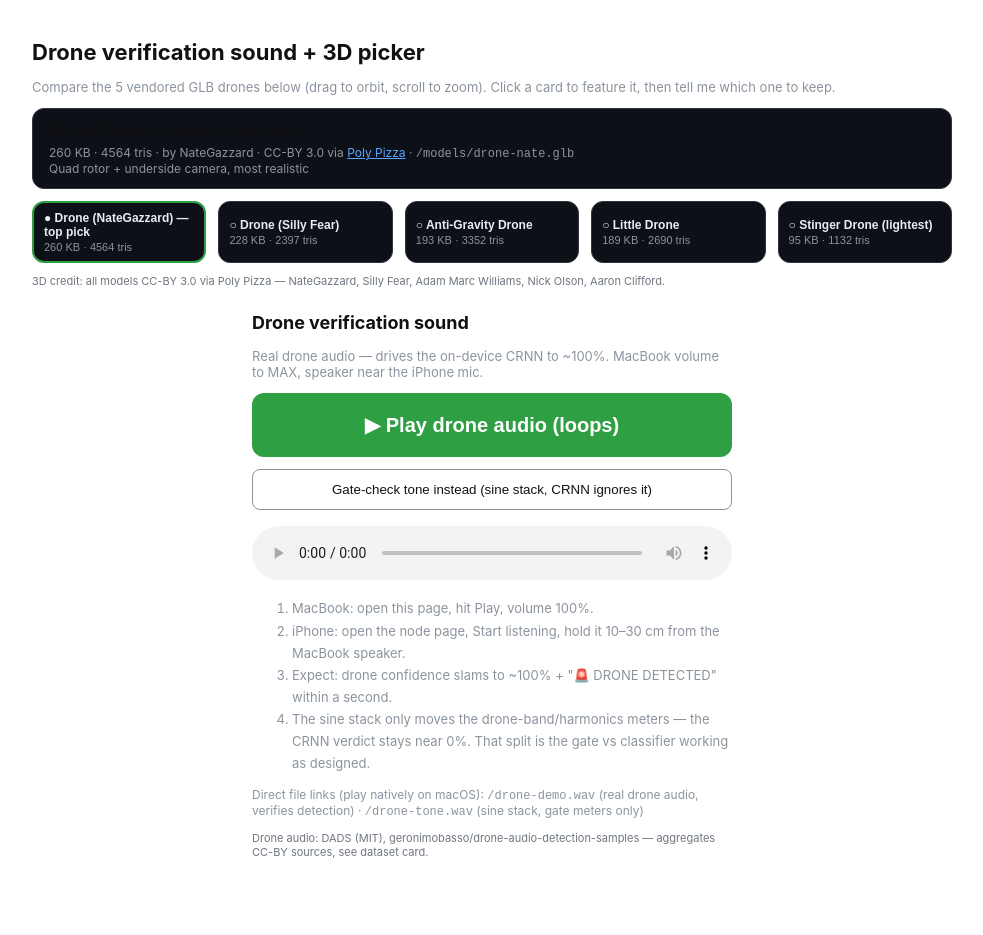
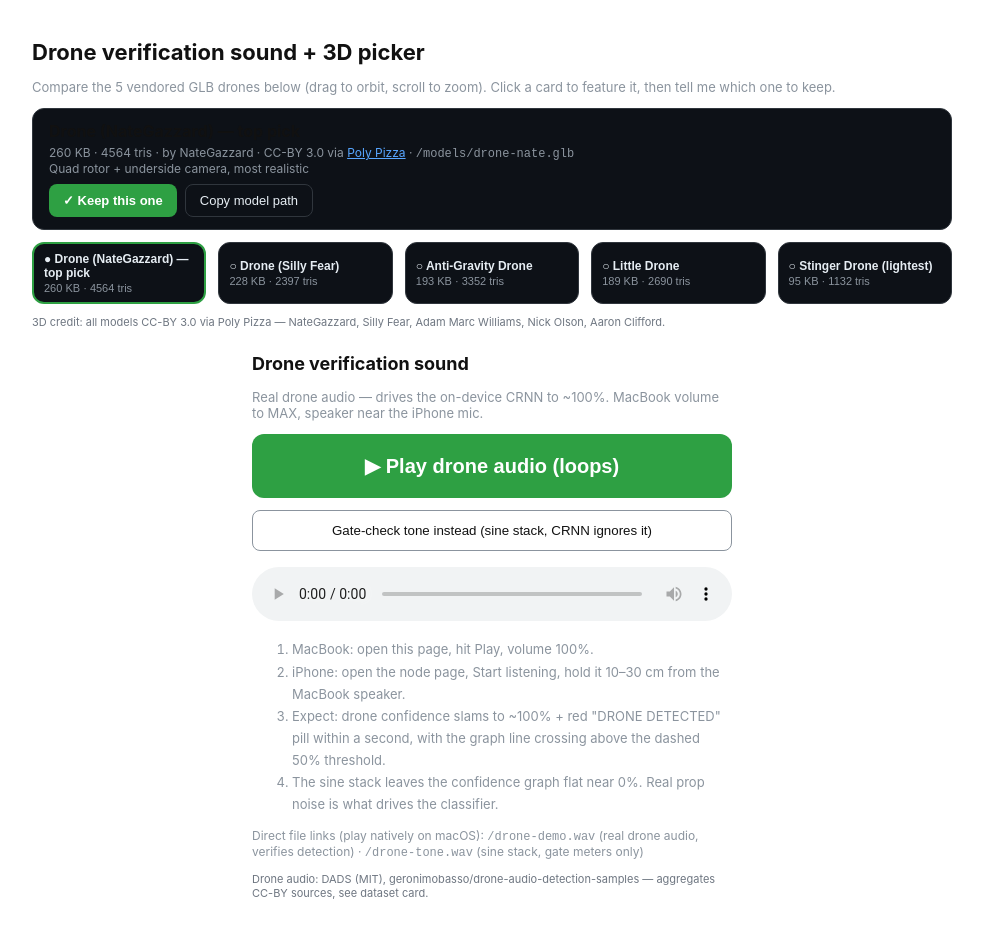
Before and after one commit to hongnoul/dnhacks-node, a Next.js app in the folder ml-demo/: page /tone in a window 1280 px wide. Shown: the whole page, without its empty margins (148-1131 px from the left). Before the commit the page ends 894 px from the top, so only its background shows below. Built offline with nearby package versions, Linux system fonts and the light colour scheme.

Commit message:
White theme follow-ups: tone instructions, manifest colors, graph resize fix

```diff
--- a/ml-demo/app/page.tsx
+++ b/ml-demo/app/page.tsx
@@ -178,6 +178,8 @@ export default function NodePage() {
   const wasDetectingRef = useRef(false);
   const wakeLockRef = useRef<{ release(): Promise<void> } | null>(null);
   const canvasRef = useRef<HTMLCanvasElement | null>(null);
+  const historyRef = useRef<Point[]>([]);
+  historyRef.current = history;
   const [nowTick, setNowTick] = useState<number>(Date.now());
 
   const start = useCallback(async () => {
@@ -272,7 +274,7 @@ export default function NodePage() {
 
   useEffect(() => {
     const onResize = () => {
-      if (canvasRef.current) drawGraph(canvasRef.current, history, Date.now());
+      if (canvasRef.current) drawGraph(canvasRef.current, historyRef.current, Date.now());
     };
     window.addEventListener("resize", onResize);
     window.addEventListener("orientationchange", onResize);
@@ -280,7 +282,7 @@ export default function NodePage() {
       window.removeEventListener("resize", onResize);
       window.removeEventListener("orientationchange", onResize);
     };
-  }, [history]);
+  }, []);
 
   const stop = useCallback(() => {
     micRef.current?.stop();
--- a/ml-demo/app/tone/page.tsx
+++ b/ml-demo/app/tone/page.tsx
@@ -92,7 +92,17 @@ const DRONES: Drone[] = [
 export default function TonePage() {
   const [playing, setPlaying] = useState(false);
   const [mode, setMode] = useState<"drone" | "synth">("drone");
-  const [selected, setSelected] = useState<Drone>(DRONES[0]);
+  const [selected, setSelected] = useState<Drone>(() => {
+    if (typeof window === "undefined") return DRONES[0];
+    const saved = window.localStorage.getItem("tone-drone-id");
+    return DRONES.find((d) => d.id === saved) ?? DRONES[0];
+  });
+  const [copied, setCopied] = useState(false);
+  const [kept, setKept] = useState<string | null>(() =>
+    typeof window === "undefined"
+      ? null
+      : window.localStorage.getItem("tone-drone-id"),
+  );
   const ctxRef = useRef<AudioContext | null>(null);
   const nodesRef = useRef<OscillatorNode[]>([]);
   const droneRef = useRef<HTMLAudioElement | null>(null);
@@ -209,6 +219,52 @@ export default function TonePage() {
             · <code>{selected.src}</code>
           </div>
           <div style={{ fontSize: 12, color: "#8b949e" }}>{selected.note}</div>
+          <div style={{ display: "flex", gap: 8, marginTop: 8 }}>
+            <button
+              onClick={() => {
+                try {
+                  window.localStorage.setItem("tone-drone-id", selected.id);
+                } catch {
+                  /* private mode */
+                }
+                setKept(selected.id);
+              }}
+              style={{
+                padding: "8px 14px",
+                borderRadius: 8,
+                border: "none",
+                background: "#2ea043",
+                color: "white",
+                fontWeight: 700,
+                fontSize: 13,
+                cursor: "pointer",
+              }}
+            >
+              ✓ {kept === selected.id ? "Kept — reload-safe" : "Keep this one"}
+            </button>
+            <button
+              onClick={async () => {
+                try {
+                  await navigator.clipboard.writeText(selected.src);
+                  setCopied(true);
+                  setTimeout(() => setCopied(false), 1500);
+                } catch {
+                  /* clipboard unavailable */
+                }
+              }}
+              style={{
+                padding: "8px 14px",
+                borderRadius: 8,
+                border: "1px solid #30363d",
+                background: "transparent",
+                color: "#e6edf3",
+                fontSize: 13,
+                cursor: "pointer",
+              }}
+            >
+              {copied ? "Copied!" : "Copy model path"}
+            </button>
+          </div>
         </div>
       </div>
 
@@ -343,13 +399,13 @@ export default function TonePage() {
             the MacBook speaker.
           </li>
           <li>
-            Expect: drone confidence slams to ~100% + &quot;🚨 DRONE
-            DETECTED&quot; within a second.
+            Expect: drone confidence slams to ~100% + red &quot;DRONE
+            DETECTED&quot; pill within a second, with the graph line
+            crossing above the dashed 50% threshold.
           </li>
           <li>
-            The sine stack only moves the drone-band/harmonics meters — the CRNN
-            verdict stays near 0%. That split is the gate vs classifier working
-            as designed.
+            The sine stack leaves the confidence graph flat near 0%. Real
+            prop noise is what drives the classifier.
           </li>
         </ol>
         <p style={{ fontSize: 12, color: "#8b949e" }}>
```
Also changed, not shown: ml-demo/public/manifest.webmanifest.
